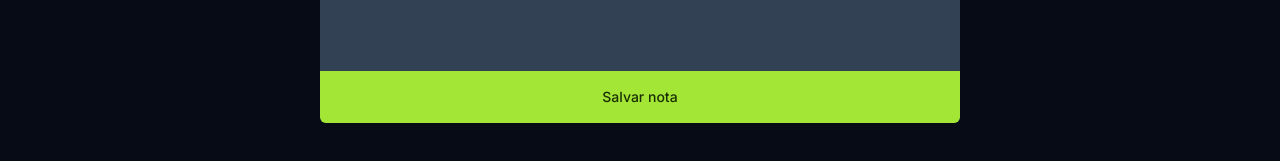
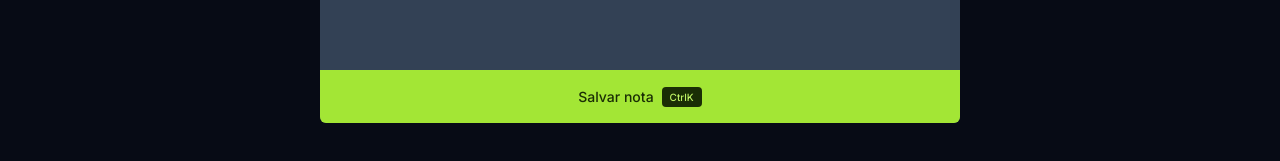
Before and after one commit to maik-emanoel/expert-notes, a React (Vite) app: page / in a window 1280 px wide. Both pictures are taken after a click on the button 261 px from the left and 306 px from the top of the page. Shown: the part 517-678 px from the top of the page. Built offline with nearby package versions, Linux system fonts and the light colour scheme.

Commit message:
feat: create handleShortcutSave function and import shortcutSaveButton

```diff
--- a/src/components/NewNoteCard.tsx
+++ b/src/components/NewNoteCard.tsx
@@ -2,6 +2,7 @@ import * as Dialog from "@radix-ui/react-dialog";
 import { X } from "lucide-react";
 import { ChangeEvent, FormEvent, useState } from "react";
 import { toast } from "sonner";
+import ShortcutButtonSave from "./ui/ShortCutButtonSave";
 
 interface NewNoteCardProps {
   onNoteCreated: ({
@@ -95,6 +96,17 @@ export function NewNoteCard({ onNoteCreated }: NewNoteCardProps) {
     }
   }
 
+  function handleShortcutSave() {
+    if (content === "" || !open) return;
+
+    onNoteCreated({ title, content });
+    toast.success("Nota criada com sucesso!");
+    setTitle("");
+    setContent("");
+    setShouldShowOnboarding(true);
+    setOpen(false)
+  }
+
   return (
     <Dialog.Root open={open} onOpenChange={setOpen}>
       <Dialog.Trigger className="rounded-md bg-slate-700 p-5 flex flex-col gap-3 text-left outline-none hover:ring-2 hover:ring-slate-400 focus-visible:ring-2 focus-visible:ring-lime-400">
@@ -180,9 +192,10 @@ export function NewNoteCard({ onNoteCreated }: NewNoteCardProps) {
                   handleSaveNote(e);
                   setOpen(false);
                 }}
-                className="w-full bg-lime-400 py-4 text-center text-sm text-lime-950 outline-none font-medium hover:bg-lime-500"
+                className="w-full bg-lime-400 py-4 text-center text-sm text-lime-950 outline-none font-medium space-x-2 hover:bg-lime-500"
               >
-                Salvar nota
+                <span className="align-middle">Salvar nota</span>
+                <ShortcutButtonSave onShortcutSave={handleShortcutSave} />
               </button>
             )}
           </form>
```
